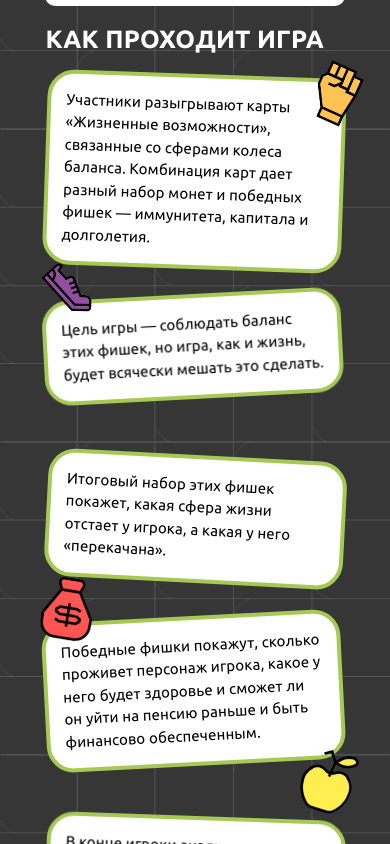
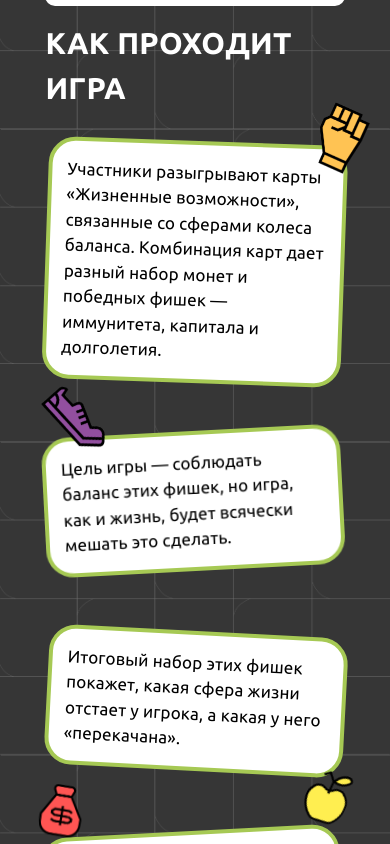
Before and after one commit to slamry/Qlife, a React (Create React App) app: page / in a window 390 px wide. Shown: the part 3000-3844 px from the top of the page. Built offline with nearby package versions, Linux system fonts and the light colour scheme.

Commit message:
fix: fix game steps

```diff
--- a/src/components/GameSteps/GameSteps.module.css
+++ b/src/components/GameSteps/GameSteps.module.css
@@ -1,5 +1,9 @@
 .wrapp {
   padding-top: 5%;
+  position: relative;
+  display: flex;
+  flex-direction: column;
+  margin-bottom: 10%;
 }
 .title {
   color: #ffffff;
@@ -26,13 +30,13 @@
 }
 .image {
   position: absolute;
-  height: 100px;
+  height: 40%;
 }
 #hand {
-  top: 65%;
+  top: 100%;
   left: 25%;
   animation: pulse 2s ease-in-out infinite;
-  height: 130px;
+  height: 50%;
 }
 @keyframes pulse {
   from {
@@ -47,8 +51,8 @@
 }
 #shoe {
   animation: animate 3s linear infinite;
-  top: 130px;
-  right: 130px;
+  top: 60%;
+  right: 0%;
 }
 @keyframes animate {
   0% {
@@ -63,148 +67,203 @@
 }
 #apple {
   animation: animate 1.5s linear infinite;
-  top: 50%;
+  top: 70%;
   left: 25%;
 }
 #mbag {
-  top: 60%;
+  top: 80%;
   right: 12%;
   animation: pulse 2s ease-in-out infinite;
-  height: 130px;
+  height: 55%;
 }
 .svg {
   position: absolute;
-  z-index: 20;
-  width: 100%;
-  height: 100%;
-}
-#svg1 {
-  top: 40%;
-  right: 2%;
-}
-#svg2 {
-  top: 0%;
-  right: 2%;
-}
-#svg3 {
-  top: 0%;
-  right: 2%;
-}
-#svg4 {
-  top: 0%;
-  right: 2%;
-}
-#svg5 {
-  top: 0%;
+  z-index: 2;
 }
 #rect1 {
-  padding-right: 580px;
+  padding-right: 40%;
   transform: rotate(2deg);
-  width: 650px;
 }
 #rect2 {
-  padding-left: 700px;
+  padding-left: 60%;
   transform: rotate(357deg);
-  padding-top: 20px;
-  width: 400px;
 }
 #rect3 {
   padding-right: 60%;
   transform: rotate(3deg);
-  padding-top: 20px;
-  width: 500px;
 }
 #rect4 {
-  padding-top: 20px;
-  padding-left: 560px;
+  padding-left: 50%;
   transform: rotate(357deg);
-  width: 590px;
 }
 #rect5 {
-  padding-right: 300px;
-  padding-top: 20px;
+  padding-right: 30%;
   transform: rotate(2deg);
 }
 
 /*/////////////////////////*/
-@media (max-width: 1380px) {
-  #rect4 {
-    width: 600px;
+@media (width>=1440px) or (width<1470) {
+  .rect {
+    margin-top: 5%;
   }
 }
-@media (max-width: 1352px) {
-  .content_t {
-    font-size: 17px;
+@media (width>=1470px) or (width<1530) {
+  .rect {
+    margin-top: 7%;
+  }
+}
+@media (width>=1530px) or (width<1550) {
+  .rect {
+    margin-top: 10%;
+  }
+}
+@media (max-width: 1370px) {
+  #shoe {
+    top: 50%;
+  }
+  #rect4 {
+    margin-top: -2%;
+  }
+}
+@media (max-width: 1348px) {
+  #rect3 {
+    margin-top: -1%;
   }
   #hand {
-    top: 50%;
-    height: 120px;
+    top: 72%;
+  }
+}
+@media (max-width: 1327px) {
+  #rect2 {
+    margin-top: -1%;
+  }
+}
+@media (max-width: 1300px) {
+  #rect4 {
+    margin-top: -3%;
+  }
+}
+@media (max-width: 1288px) {
+  #rect5 {
+    margin-top: -2%;
+  }
+}
+@media (max-width: 1270px) {
+  #rect3 {
+    margin-top: -3%;
+  }
+}
+@media (max-width: 1237px) {
+  #rect5,
+  #rect2,
+  #rect3,
+  #rect4 {
+    margin-top: 0%;
+  }
+  #shoe {
+    top: 60%;
   }
   #apple {
-    top: 40%;
-    height: 90px;
+    top: 60%;
   }
   #mbag {
-    top: 55%;
-    height: 120px;
+    top: 60%;
+    right: 0%;
+  }
+}
+@media (max-width: 1198px) {
+  #rect4 {
+    margin-top: -2%;
+  }
+}
+@media (max-width: 1185px) {
+  #rect2 {
+    margin-top: -1%;
+  }
+}
+@media (max-width: 1166px) {
+  #rect4 {
+    margin-top: -3%;
+  }
+}
+@media (max-width: 1147px) {
+  #rect3 {
+    margin-top: -1%;
+  }
+  #rect5 {
+    padding-right: 20%;
+  }
+}
+@media (max-width: 1137px) {
+  #rect3 {
+    margin-top: -2%;
+  }
+  #hand {
+    top: 90%;
+  }
+}
+@media (max-width: 1127px) {
+  #rect5,
+  #rect2,
+  #rect3,
+  #rect4 {
+    margin-top: 0%;
+  }
+  #rect5 {
+    padding-top: 5%;
+  }
+  #rect2 {
+    padding-top: 5%;
+    padding-left: 50%;
+  }
+}
+@media (max-width: 1092px) {
+  #rect3 {
+    margin-top: -2%;
+  }
+}
+@media (max-width: 1067px) {
+  #rect4 {
+    margin-top: -2.5%;
+  }
+}
+@media (max-width: 1040px) {
+  #rect2 {
+    margin-top: -2%;
+  }
+}
+@media (max-width: 1014px) {
+  #rect4 {
+    margin-top: -4%;
+  }
+  #rect5 {
+    margin-top: -3%;
   }
   #shoe {
-    top: 110px;
-    height: 90px;
+    top: 60%;
+    /* left: 115%; */
+    height: 30%;
+  }
+}
+@media (max-width: 998px) {
+  #rect2 {
+    margin-top: -4%;
+  }
+}
+@media (max-width: 984px) {
+  #rect2 {
+    margin-top: 0%;
+    padding-top: 10%;
+    padding-left: 40%;
+  }
+  #shoe {
+    top: 70%;
+  }
+  #rect3 {
+    padding-right: 50%;
   }
   #rect4 {
-    width: 550px;
-  }
-}
-@media (max-width: 1260px) {
-  .content_t {
-    font-size: 15px;
-  }
-  #mbag {
-    top: 55%;
-    height: 120px;
-  }
-  #shoe {
-    top: 120px;
-    right: 80px;
-  }
-  #rect4 {
-    width: 450px;
-  }
-  #rect2 {
-    width: 300px;
-  }
-  #rect2 > .rect {
-    padding: 5%;
-  }
-}
-@media (max-width: 1152px) {
-  #rect1 {
-    padding-right: 580px;
-    width: 550px;
-  }
-  #rect2 {
-    padding-left: 500px;
-    width: 400px;
-  }
-  #rect3 {
-    padding-right: 60%;
-    width: 450px;
-  }
-  #rect4 {
-    padding-left: 400px;
-    width: 500px;
-  }
-  #rect5 {
-    padding-right: 300px;
-  }
-}
-@media (max-width: 1065px) {
-  #rect2 {
-    width: 39%;
-  }
-  #rect4 {
-    width: 53%;
+    padding-left: 40%;
   }
 }
 
@@ -230,22 +289,43 @@
     width: 100%;
   }
   #rect2 {
-    padding-left: 0;
-    width: 70%;
-    padding-top: 0%;
+    padding-left: 20%;
+    padding-right: 0%;
+    padding-top: 5%;
+  }
+  #shoe {
+    top: 0%;
+    left: 0%;
+    height: 40%;
   }
   #rect3 {
     padding-top: 0%;
-    padding-right: 0%;
-    padding-left: 35%;
-    width: 65%;
+    padding-left: 0%;
+    padding-right: 20%;
+  }
+  #apple {
+    top: 0%;
+    left: 90%;
+    height: 50%;
+  }
+  #mbag {
+    top: -35%;
+    left: 10%;
+    height: 40%;
   }
   #rect4 {
     padding-left: 0;
     width: 100%;
     padding-bottom: 5%;
   }
+  #rect5,
+  #rect2,
+  #rect3,
+  #rect4 {
+    margin-top: 0%;
+  }
   #rect5 {
+    margin-top: -2%;
     padding-right: 0;
   }
   #hand {
@@ -253,78 +333,59 @@
     left: 90%;
     height: 35%;
   }
-  #apple {
-    top: 0%;
-    left: 15%;
-    height: 45%;
-  }
-  #mbag {
-    top: 50%;
-    right: 3%;
-    height: 40%;
-  }
-  #shoe {
-    top: 5%;
-    left: 115%;
-    height: 40%;
-  }
 }
-@media (max-width: 650px) {
-  .title {
-    font-size: 37px;
-  }
-  .rect_wrapp {
-    height: 170px;
-  }
-  .content_t {
-    font-size: 15px;
-  }
-  #rect2 {
-    padding-left: 10%;
-    width: 90%;
-    padding-top: 0%;
-  }
-  #rect3 {
-    padding-top: 0%;
-    padding-right: 10%;
-    padding-left: 0%;
-    width: 90%;
-    margin: -5% 0%;
-  }
-  #rect4 {
-    padding-left: 0;
-    width: 100%;
-    padding-bottom: 0%;
-  }
-  #rect5 {
-    padding-right: 0;
-    margin-top: -3%;
-  }
+@media (max-width: 685px) {
   #hand {
     top: -10%;
     left: 90%;
     height: 35%;
   }
   #apple {
-    top: -10%;
+    top: 0%;
     left: 90%;
-    height: 37%;
+    height: 40%;
   }
   #mbag {
-    top: -10%;
+    top: -25%;
+    left: 0%;
+    height: 40%;
+  }
+  #shoe {
+    top: 0%;
     left: 0%;
     height: 35%;
   }
-  #shoe {
-    top: -20%;
-    left: 2%;
-    height: 30%;
-    z-index: 2;
+}
+@media (max-width: 651px) {
+  .title {
+    font-size: 35px;
+  }
+  #mbag {
+    top: -25%;
+    left: 0%;
+    height: 35%;
+  }
+  #apple {
+    top: -25%;
+    left: 90%;
+    height: 35%;
+  }
+  #rect3 {
+    padding-right: 0%;
   }
 }
-@media (max-width: 570px) {
+@media (max-width: 622px) {
   #rect1 {
     padding-bottom: 5%;
+  }
+}
+@media (max-width: 577px) {
+  #rect4 {
+    padding-top: 0%;
+  }
+  #mbag,
+  #apple {
+    top: -25%;
   }
 }
 @media (max-width: 515px) {
@@ -332,85 +393,55 @@
     font-size: 30px;
     margin-bottom: 5%;
   }
-  /* .rect_wrapp {
-    height: 170px;
-  } */
-  #rect1,
-  #rect2,
-  #rect3,
-  #rect4,
-  #rect5 {
-    width: 100%;
-    padding: 0%;
-    margin: 0%;
+}
+@media (max-width: 500px) {
+  #apple {
+    left: 90%;
+  }
+  #shoe,
+  #apple,
+  #mbag,
+  #hand {
+    height: 25%;
+  }
+}
+@media (max-width: 477px) {
+  #rect1 {
+    padding-bottom: 11%;
+  }
+  .wrapp {
+    margin-bottom: 20%;
+  }
+}
+@media (max-width: 436px) {
+  #rect2 {
+    padding-left: 0%;
+  }
+  #shoe {
+    top: -15%;
   }
   #rect1 {
-    margin-bottom: 10%;
+    padding-bottom: 15%;
+  }
+}
+@media (max-width: 393px) {
+  #rect1 {
+    padding-bottom: 25%;
+  }
+}
+@media (max-width: 378px) {
+  #rect1 {
+    padding-bottom: 30%;
   }
   #rect3 {
-    margin: -3% 0%;
+    margin-top: -5%;
   }
-  #hand {
-    top: -10%;
-    left: 90%;
-    height: 35%;
-  }
-  #apple {
-    top: 70%;
-    left: 90%;
-    height: 37%;
-  }
-  #mbag {
-    top: -20%;
-    left: 0%;
-    height: 35%;
-  }
-  #shoe {
-    top: -20%;
-    left: 2%;
-    height: 30%;
-    z-index: 2;
+  #rect4 {
+    padding-bottom: 25%;
   }
 }
-@media (max-width: 437px) {
-  #rect4 {
-    padding-bottom: 5%;
-  }
-}
-
-@media (max-width: 429px) {
+@media (max-width: 334px) {
   #rect5 {
-    padding-top: 5%;
-  }
-}
-@media (max-width: 415px) {
-  .title {
-    font-size: 25px;
-    margin-bottom: 5%;
-  }
-  #shoe {
-    top: -20%;
-    left: 0%;
-    height: 25%;
-  }
-  #apple {
-    top: 75%;
-    left: 85%;
-    height: 35%;
-  }
-}
-@media (max-width: 399px) {
-  #rect1 {
-    padding-bottom: 7%;
-  }
-  #mbag {
-    top: -25%;
-    left: 0%;
-    height: 35%;
-  }
-}
-@media (max-width: 338px) {
-  #rect1 {
     padding-bottom: 20%;
   }
 }
```
Also changed, not shown: src/components/GameSteps/GameSteps.jsx (+69 -79 lines).
